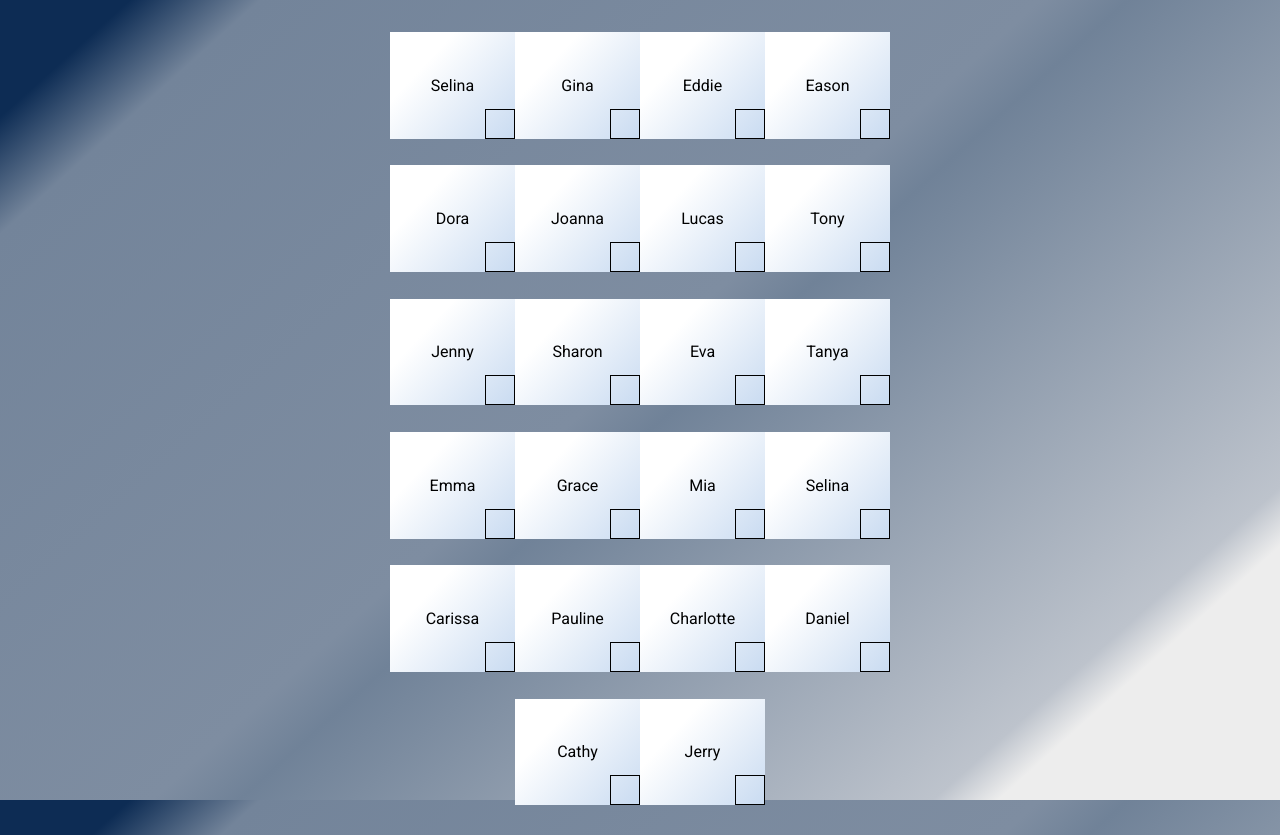
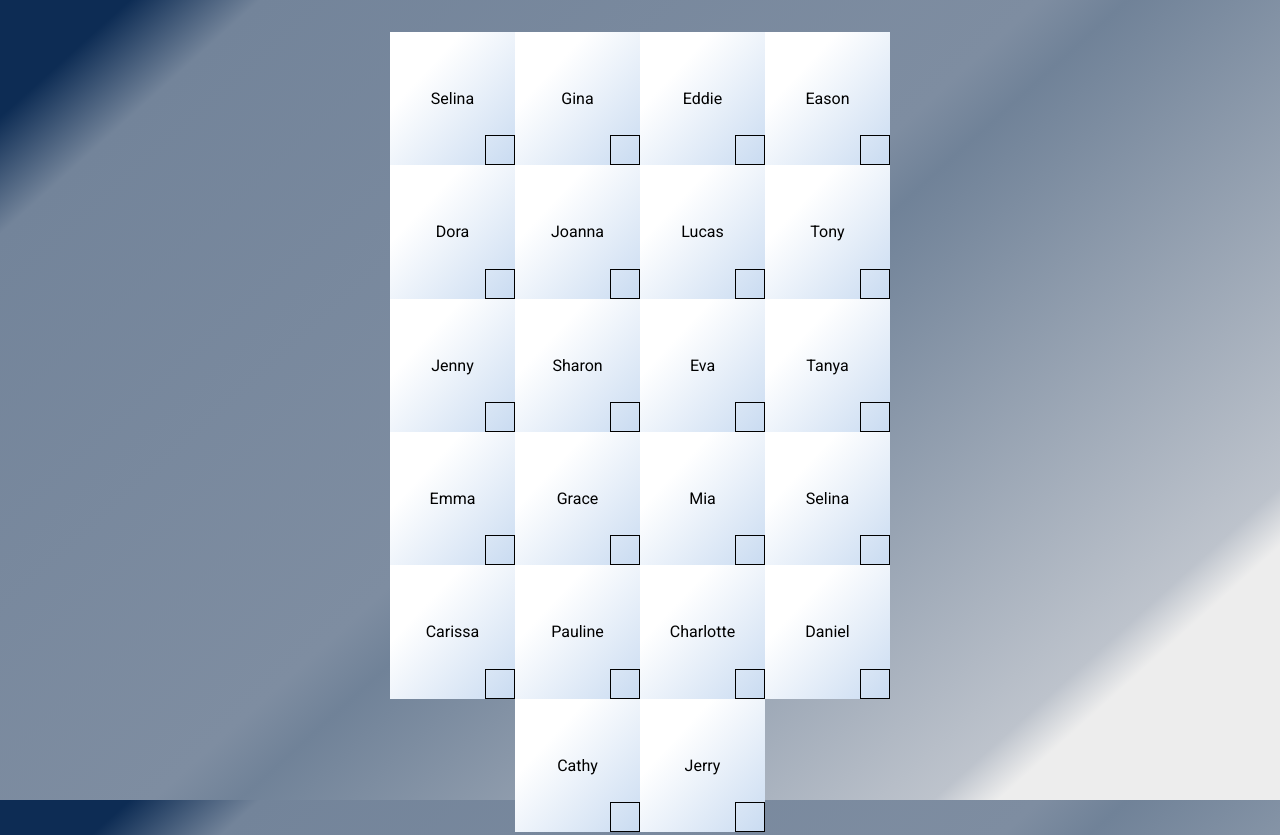
Before and after one commit to andreimaier/sunshine, a website: page index.html in a window 1280 px wide. Shown: the top 835 px of the page. Drawn offline with Linux system fonts and the light colour scheme.

Commit message:
Update index.css

```diff
--- a/index.css
+++ b/index.css
@@ -137,7 +137,7 @@ h1 {
     justify-content: center;
 }
 .item {
-   height: calc(80vh / 6);
+   height: calc(100vh / 6);
     width: 25%;
     position: relative;
     background: rgb(201,219,241);
```
